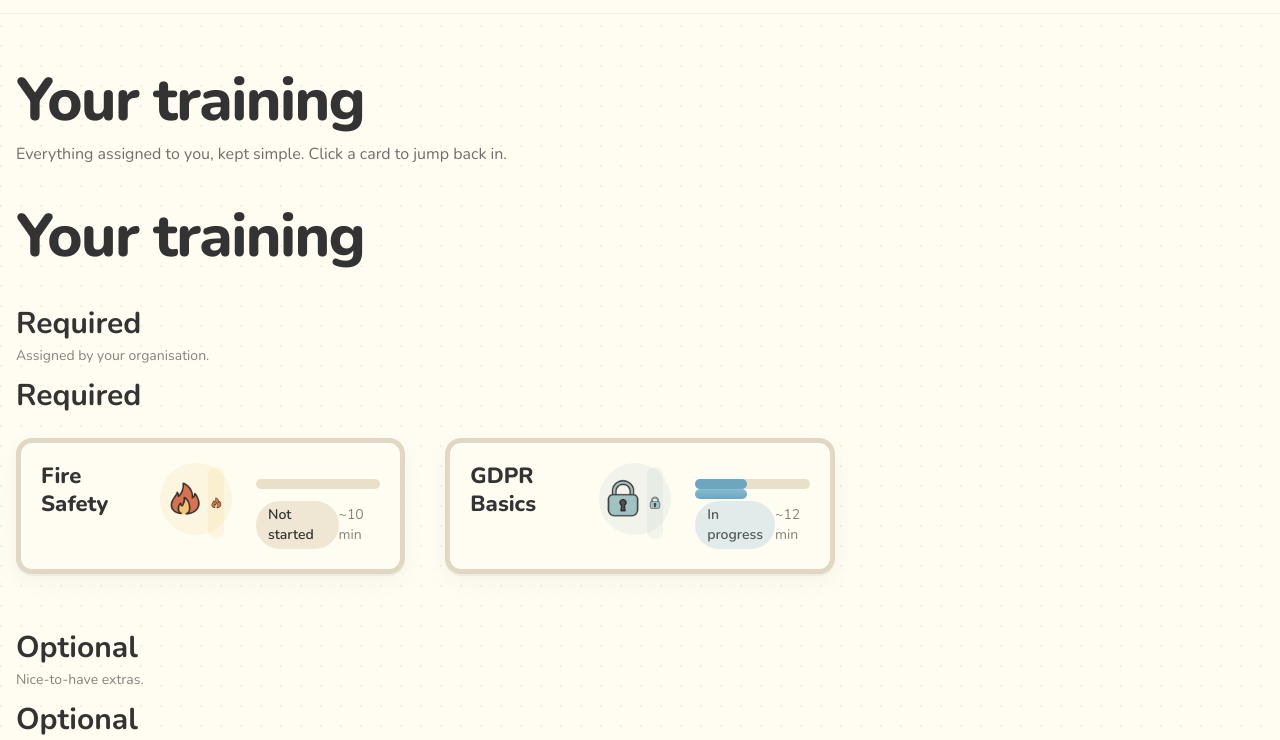
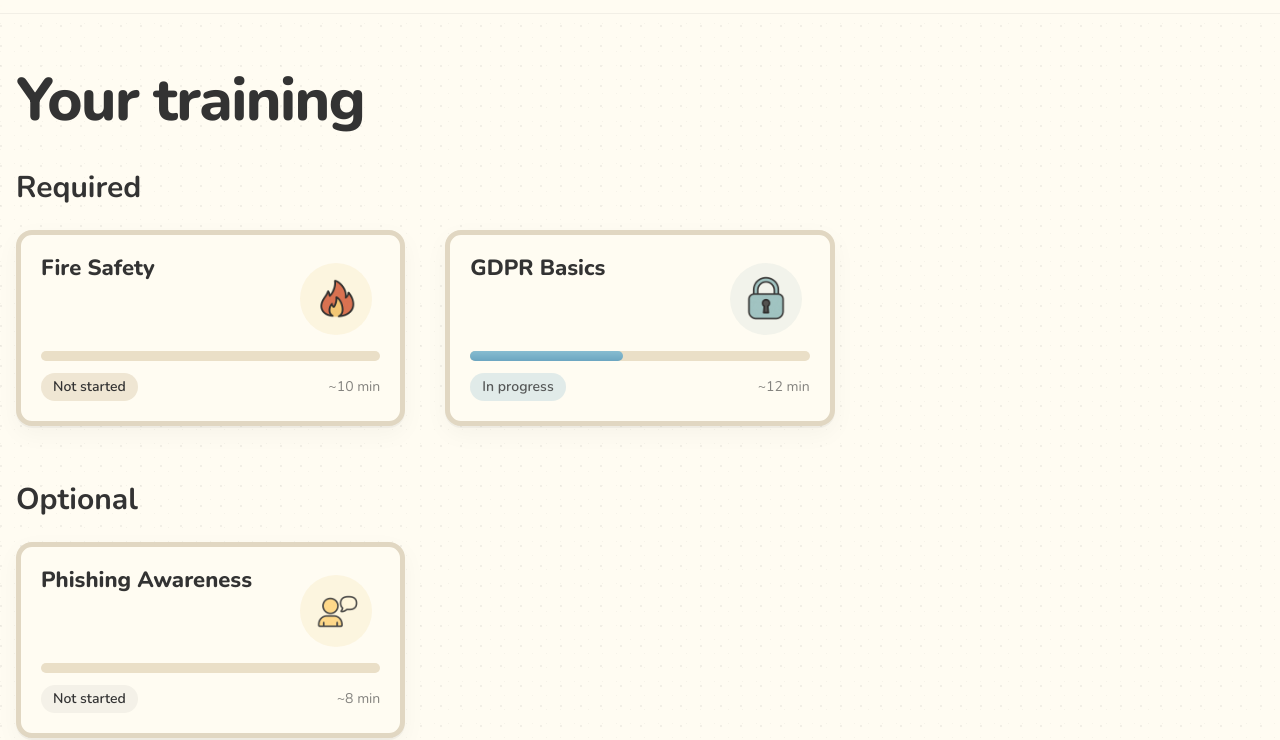
Before and after one commit to benlowesofficial-hub/pebble-lms, a website: page public/learn.html in a window 1280 px wide. Shown: the part 75-815 px from the top of the page. Drawn offline with nearby package versions, Linux system fonts and the light colour scheme; files that its build step writes are made by us from their sources.

Commit message:
Update learn.html

```diff
--- a/public/learn.html
+++ b/public/learn.html
@@ -26,16 +26,10 @@
 
   <main class="mx-auto max-w-7xl px-4 py-10 md:py-14 animate-fade-in">
     <!-- Page title -->
-    <h1 class="text-5xl md:text-6xl font-extrabold tracking-tight mb-3">Your training</h1>
-    <p class="text-sm md:text-base opacity-70 mb-10">Everything assigned to you, kept simple. Click a card to jump back in.</p>
     <h1 class="text-5xl md:text-6xl font-extrabold tracking-tight mb-10">Your training</h1>
 
     <!-- Required -->
     <section class="mb-14">
-      <div class="mb-3">
-        <h2 class="text-3xl font-bold">Required</h2>
-        <p class="text-sm opacity-60 mt-1">Assigned by your organisation.</p>
-      </div>
       <h2 class="text-3xl font-bold mb-6">Required</h2>
 
       <div class="grid grid-cols-1 sm:grid-cols-2 lg:grid-cols-3 gap-10">
@@ -45,9 +39,6 @@
             <div class="flex items-start justify-between gap-6">
               <h3 class="text-[22px] font-extrabold leading-tight">Fire Safety</h3>
 
-              <!-- Bigger icon nest -->
-              <div class="icon-nest icon-nest-yellow">
-                <img src="/assets/icons/fire.png" alt="" class="h-12 w-12 object-contain" />
               <!-- Larger icon, nudged inward/down -->
               <div class="icon-nest icon-nest-yellow mt-2 mr-2">
                 <img src="/assets/icons/fire.png" alt="" class="h-14 w-14 object-contain" />
@@ -57,7 +48,6 @@
             <div class="mt-4 space-y-3">
               <!-- progress -->
               <div class="progress-track">
-                <div class="progress-fill progress-fill-teal" style="width:0%"></div>
                 <div class="progress-fill progress-fill-teal progress-gloss" style="width:0%"></div>
               </div>
 
@@ -76,8 +66,6 @@
             <div class="flex items-start justify-between gap-6">
               <h3 class="text-[22px] font-extrabold leading-tight">GDPR Basics</h3>
 
-              <div class="icon-nest icon-nest-teal">
-                <img src="/assets/icons/lock.png" alt="" class="h-12 w-12 object-contain" />
               <div class="icon-nest icon-nest-teal mt-2 mr-2">
                 <img src="/assets/icons/lock.png" alt="" class="h-14 w-14 object-contain" />
               </div>
@@ -85,7 +73,6 @@
 
             <div class="mt-4 space-y-3">
               <div class="progress-track">
-                <div class="progress-fill progress-fill-blue" style="width:45%"></div>
                 <div class="progress-fill progress-fill-blue progress-gloss" style="width:45%"></div>
               </div>
 
@@ -103,10 +90,6 @@
 
     <!-- Optional -->
     <section>
-      <div class="mb-3">
-        <h2 class="text-3xl font-bold">Optional</h2>
-        <p class="text-sm opacity-60 mt-1">Nice-to-have extras.</p>
-      </div>
       <h2 class="text-3xl font-bold mb-6">Optional</h2>
 
       <div class="grid grid-cols-1 sm:grid-cols-2 lg:grid-cols-3 gap-10">
@@ -115,8 +98,6 @@
             <div class="flex items-start justify-between gap-6">
               <h3 class="text-[22px] font-extrabold leading-tight">Phishing Awareness</h3>
 
-              <div class="icon-nest icon-nest-yellow">
-                <img src="/assets/icons/speech.png" alt="" class="h-12 w-12 object-contain" />
               <div class="icon-nest icon-nest-yellow mt-2 mr-2">
                 <img src="/assets/icons/speech.png" alt="" class="h-14 w-14 object-contain" />
               </div>
@@ -124,7 +105,6 @@
 
             <div class="mt-4 space-y-3">
               <div class="progress-track">
-                <div class="progress-fill progress-fill-yellow" style="width:0%"></div>
                 <div class="progress-fill progress-fill-yellow progress-gloss" style="width:0%"></div>
               </div>
 
```
